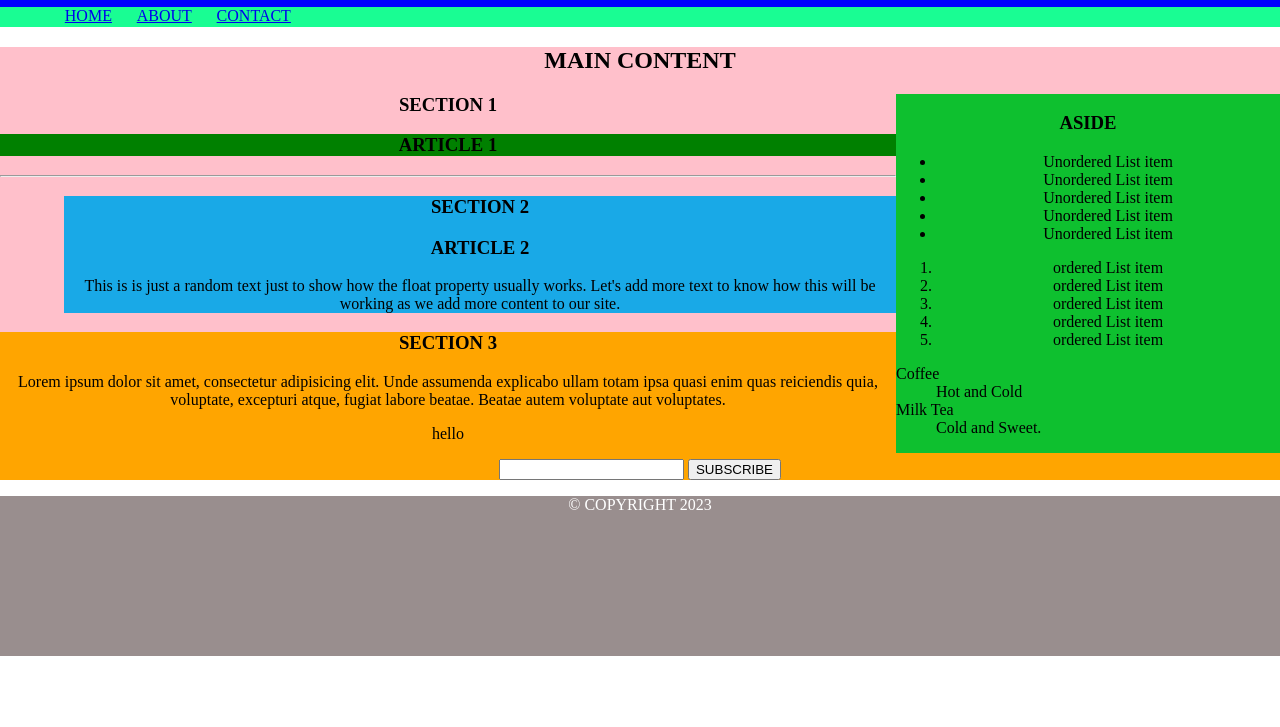
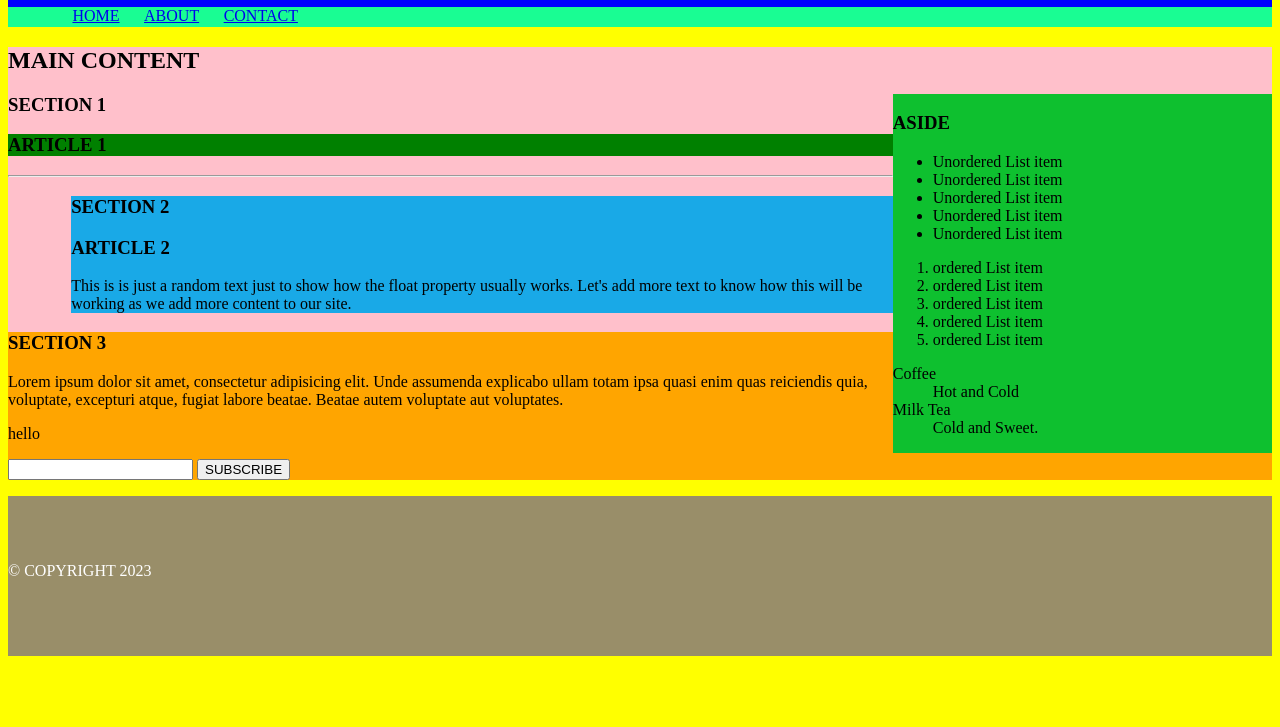
Before and after one commit to charles-virtucio/charles-virtucio_BasicSemanticLayoutExercise, a plain HTML site: page index.html in a window 1280 px wide. Shown: the part 73-800 px from the top of the page. Drawn offline with Linux system fonts and the light colour scheme.

Commit message:
edit section 3 and Footer

```diff
--- a/index.html
+++ b/index.html
@@ -5,14 +5,18 @@
     <meta http-equiv="X-UA-Compatible" content="IE=edge">
     <meta name="viewport" content="width=device-width, initial-scale=1.0">
     <title>charles-virtucio_Basic Semantic Layout Exercise</title>
+    <link rel="preconnect" href="https://fonts.googleapis.com">
+    <link rel="preconnect" href="https://fonts.gstatic.com" crossorigin>
+    <link href="https://fonts.googleapis.com/css2?family=Roboto:wght@400;700&display=swap" rel="stylesheet">
+    <link rel="stylesheet" href="styles.css"> <!--External Stylesheet-->
     <style>
         .nav__link{
             float:left;
             margin-left:2%;
-        }git status
+        }
     </style>
 </head>
-<body style="padding:0;margin:0;text-align:center;">
+<body style="background-color:yellow;"padding:0;margin:0;text-align:center;">
     <!--**************************HEADER SECTION*****************************************-->
     <header style="background-color:blue;padding:0;margin:0;">
         <h1>HEADER</h1>
@@ -94,7 +98,7 @@
 
     <!--**************************FOOTER SECTION*****************************************-->
     <footer style="background-color: rgba(136, 123, 123, 0.855); height: 20vh; color: white;">
-        <p> &#169; COPYRIGHT 2023</p>
+        <p style="padding-top:4%"></p> &#169; COPYRIGHT 2023</p>
     </footer>
 </body>
 </html>
```
